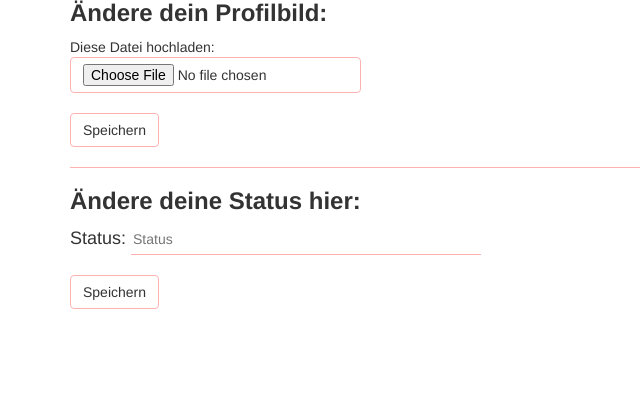
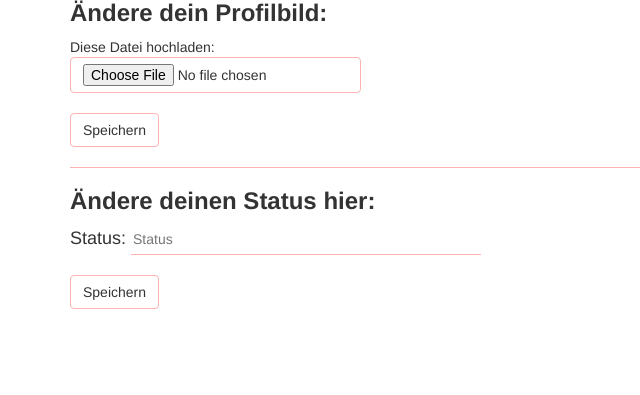
Before and after one commit to mariuskrass/YouGallery, a PHP site: template view/settings.php in a window 1280 px wide. Shown: the part 317-712 px from the top of the page, without its empty margins (0-640 px from the left). Run offline with PHP 8.4, Linux system fonts and the light colour scheme; the visitor is signed in with stand-in values (Sample User, id 1); tables that the repository leaves empty hold one stand-in row (values such as "Sample post"); the template is opened without the code that fills it: most values are stand-ins (such as "Sample title", 1, 10 or a date in 2020); data that the repository does not hold is empty.

Commit message:
final fix

```diff
--- a/controller/SettingsController.php
+++ b/controller/SettingsController.php
@@ -19,6 +19,7 @@ class SettingsController extends Repository
     public function save(){
         $userRepository = new UserRepository();
 
+        session_start();
         $id = htmlspecialchars($_SESSION['user_id']);
         $status = htmlspecialchars($_POST['status']);
 
@@ -32,7 +33,8 @@ class SettingsController extends Repository
         $userRepository = new UserRepository();
 
         session_start();
-        $id = $_SESSION['user_id'];
+        $id = htmlspecialchars($_SESSION['user_id']);
+
         $uploaddir = "../public/var/www/uploads/";
 		$uploadfile = $uploaddir . addslashes(time()) . basename($_FILES['userfile']['name']);
 		$filename = addslashes(time()) . basename($_FILES['userfile']['name']);
--- a/view/settings.php
+++ b/view/settings.php
@@ -42,7 +42,7 @@ if($profile->profile_picture != null){
     </form>
     <hr id="line">
     <form action="<?=$function?>" method="POST">
-        <h3><strong>Ändere deine Status hier:</strong></h3>
+        <h3><strong>Ändere deinen Status hier:</strong></h3>
         <h4 style="display: inline;">Status: </h4><input name="status" type="text" value="<?=$profile->status?>" placeholder="Status" style="border: none; border-bottom: 1px solid #FFB2B2; width: 25em; line-height: 2em;" id="input_status"><br>
         <br>
         <input type="submit" class="btn btn-default <?=$bearbeiten?>" value="Speichern" id="follow">
```
